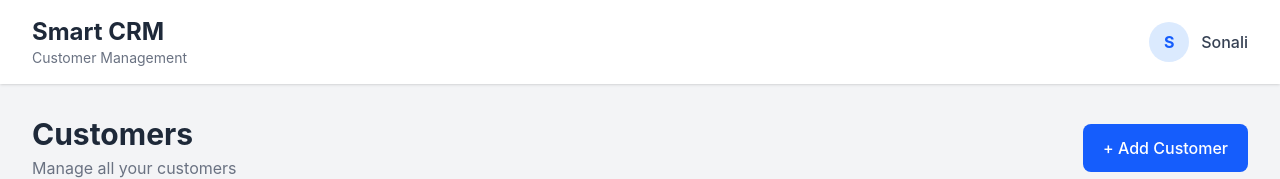
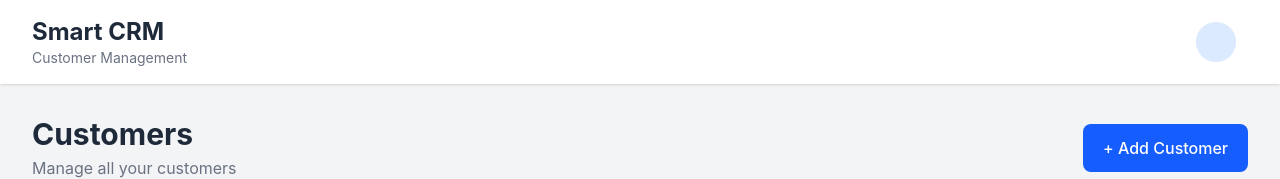
Before and after one commit to Sonalishahi06/CRM-frontend, a React (Vite) app: page /customers in a window 1280 px wide. Shown: the top 179 px of the page. Built offline with nearby package versions, Linux system fonts and the light colour scheme; no server answers.

Commit message:
feat: add customer CRUD, search, filter and pagination

```diff
--- a/src/pages/Customer.jsx
+++ b/src/pages/Customer.jsx
@@ -2,9 +2,7 @@ import React, { useEffect, useState } from "react";
 import api from '../services/api';
 
 const Customer = () => {
-  // =========================
-  // STATES
-  // =========================
+
 
   const [customers, setCustomers] = useState([]);
 
@@ -17,6 +15,7 @@ const Customer = () => {
 
   // Edit ke time customer store hoga
   const [editingCustomer, setEditingCustomer] = useState(null);
+  const name = localStorage.getItem("name");
 
   // Form data
   const [formData, setFormData] = useState({
@@ -42,9 +41,8 @@ const Customer = () => {
   const [totalElements, setTotalElements] = useState(0);
 
 
-  // =========================
   // GET ALL CUSTOMERS
-  // =========================
+
 
   const getCustomers = async () => {
   try {
@@ -55,14 +53,18 @@ const Customer = () => {
       `/customers?page=${page}&size=${size}`
     );
 
+    console.log("CUSTOMER RESPONSE:", response);
+    console.log("CUSTOMER DATA:", response.data);
+
     setCustomers(response.data.content);
-
     setTotalPages(response.data.totalPages);
-
     setTotalElements(response.data.totalElements);
 
   } catch (error) {
-      console.log(error);
+    console.log("CUSTOMER ERROR:", error);
+    console.log("STATUS:", error.response?.status);
+    console.log("URL:", error.config?.url);
+    console.log("RESPONSE:", error.response?.data);
 
     setError("Unable to load customers.");
 
@@ -70,7 +72,6 @@ const Customer = () => {
     setLoading(false);
   }
 };
-
 
   // =========================
   // USE EFFECT
@@ -352,11 +353,11 @@ const Customer = () => {
         <div className="flex items-center gap-3">
 
           <div className="w-10 h-10 bg-blue-100 rounded-full flex items-center justify-center font-bold text-blue-600">
-            S
+           {name?.charAt(0).toUpperCase()}
           </div>
 
           <span className="font-medium text-gray-700">
-            Sonali
+           {name}
           </span>
 
         </div>
--- a/src/pages/Dashboard.jsx
+++ b/src/pages/Dashboard.jsx
@@ -9,6 +9,7 @@ const Dashboard = () => {
   const [customerCount, setCustomerCount] = useState(0);
   const [leadCount, setLeadCount] = useState(0);
   const [taskCount, setTaskCount] = useState(0);
+  const name = localStorage.getItem("name");
 
   useEffect(() => {
     fetchDashboardData();
@@ -36,6 +37,7 @@ const Dashboard = () => {
 
   const handleLogout = () => {
     localStorage.removeItem("token");
+    localStorage.removeItem("name");
     navigate("/");
   };
 
@@ -58,7 +60,7 @@ const Dashboard = () => {
       <div className="p-8">
 
         <h2 className="text-3xl font-bold mb-6">
-          Welcome to CRM 👋
+          Welcome, {name} 👋
         </h2>
 
         <div className="grid grid-cols-1 md:grid-cols-3 gap-6">
--- a/src/pages/Login.jsx
+++ b/src/pages/Login.jsx
@@ -21,9 +21,10 @@ const Login = () => {
       })
       console.log("Login Response:", response.data)
 
-       localStorage.setItem("token", response.data)
+       localStorage.setItem("token", response.data.token)
+       localStorage.setItem("name",response.data.name)
        console.log("Saved Token:", localStorage.getItem("token"));
-
+       console.log("Name:", localStorage.getItem("name"))
       // alert("Login Successful")
 
       navigate("/dashboard")
```
Lines whose indentation alone changed are shown as unchanged.
